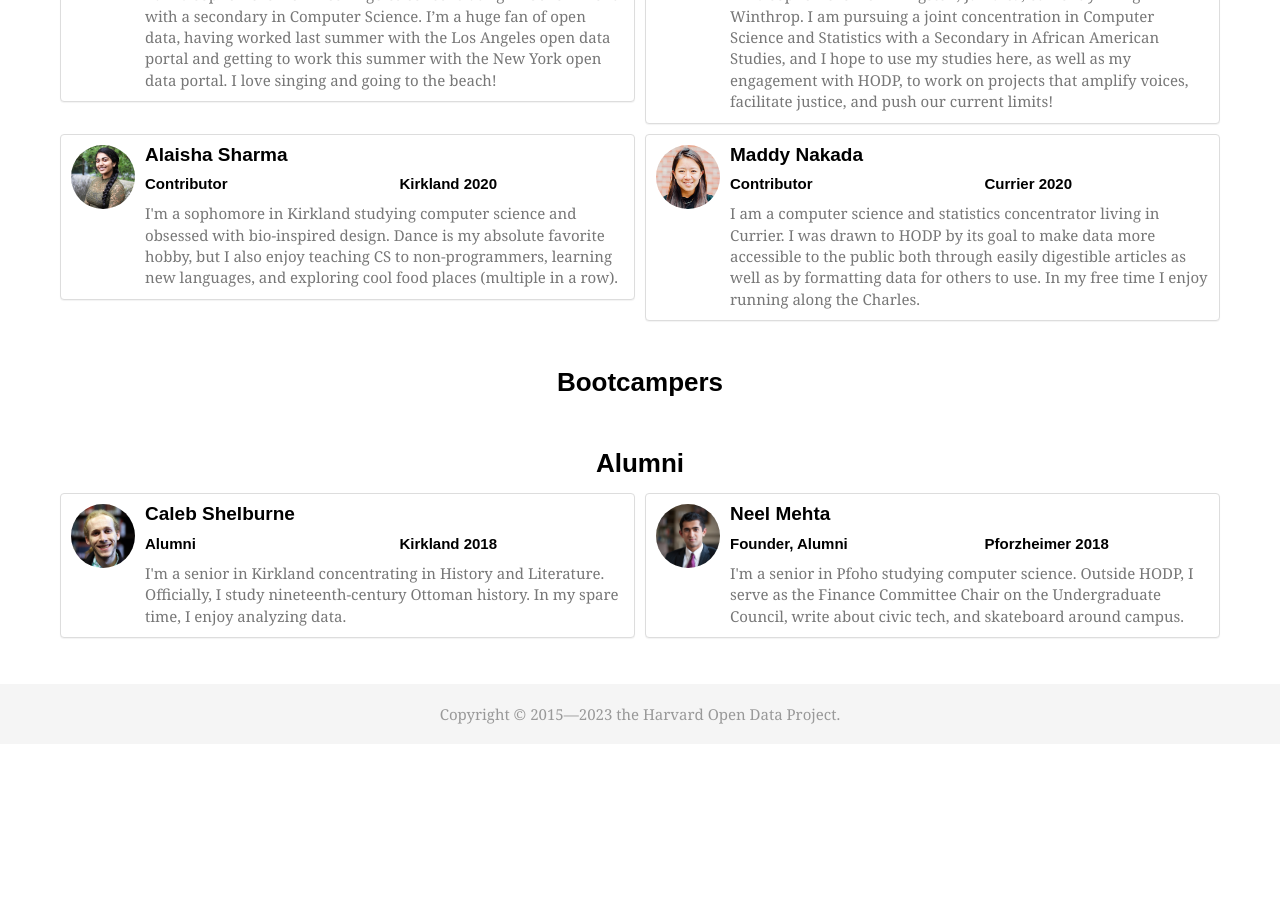
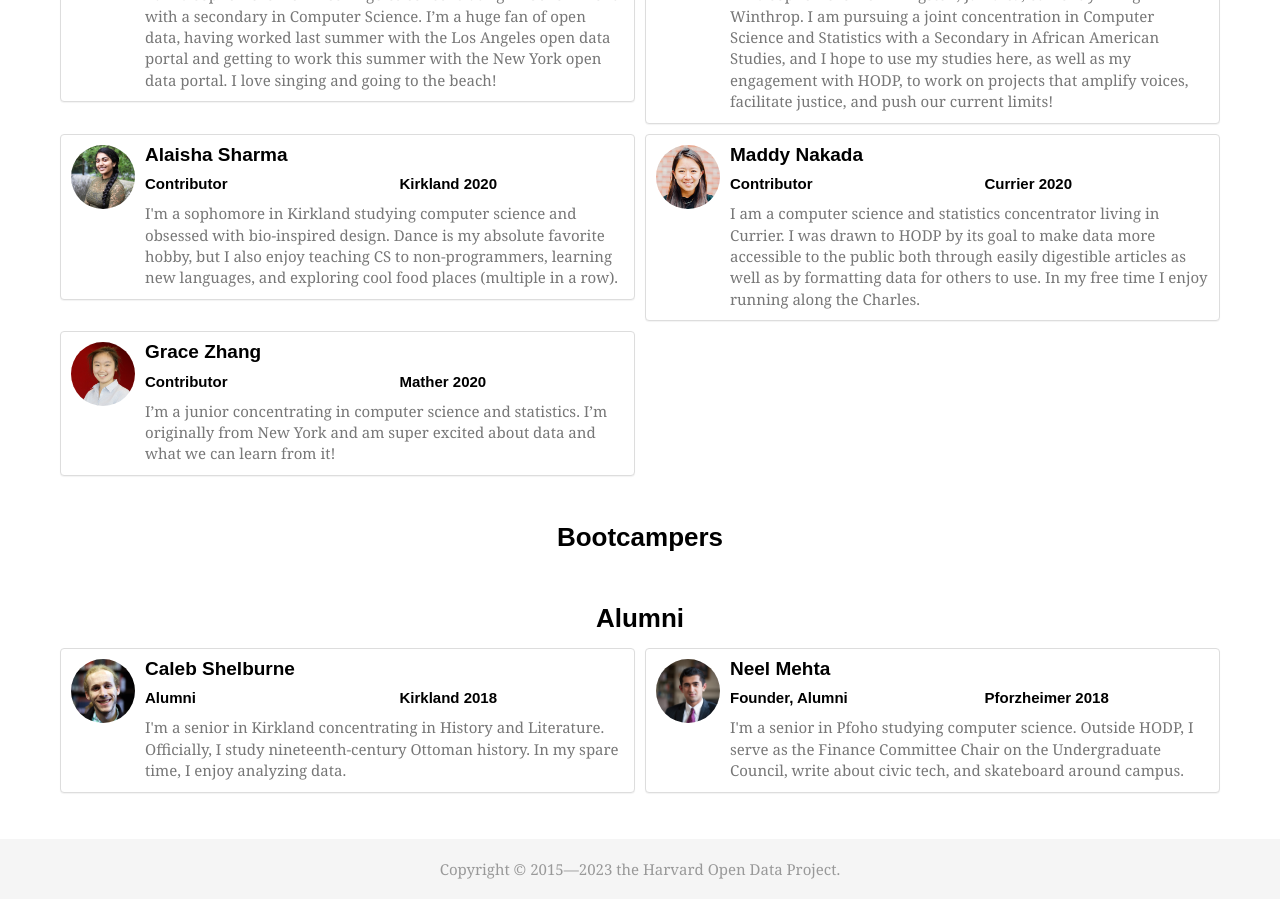
Before and after one commit to Eandalf7h/HarvardOpenData, a Jekyll site: the page built from about.html, in a window 1280 px wide and 900 px high, scrolled down 2705 px. Built offline with Jekyll 4.4.1, drawn with Linux system fonts in a browser that asks for light colours; nearby versions of some CDN libraries; some web fonts are replaced; before the commit the page ends 3451 px from its top, so only the background shows below that.

Commit message:
added grace to website

```diff
--- a/_data/people.yml
+++ b/_data/people.yml
@@ -136,3 +136,9 @@ people:
       year: 2020
       bio: I am a computer science and statistics concentrator living in Currier. I was drawn to HODP by its goal to make data more accessible to the public both through easily digestible articles as well as by formatting data for others to use. In my free time I enjoy running along the Charles.
       image: maddy-nakada.jpg
+  -   name: Grace Zhang
+      role: contributor
+      house: Mather
+      year: 2020
+      bio: I’m a junior concentrating in computer science and statistics. I’m originally from New York and am super excited about data and what we can learn from it!
+      image: grace-zhang.png
```
Also changed, not shown: img/people/grace-zhang.png (added).
